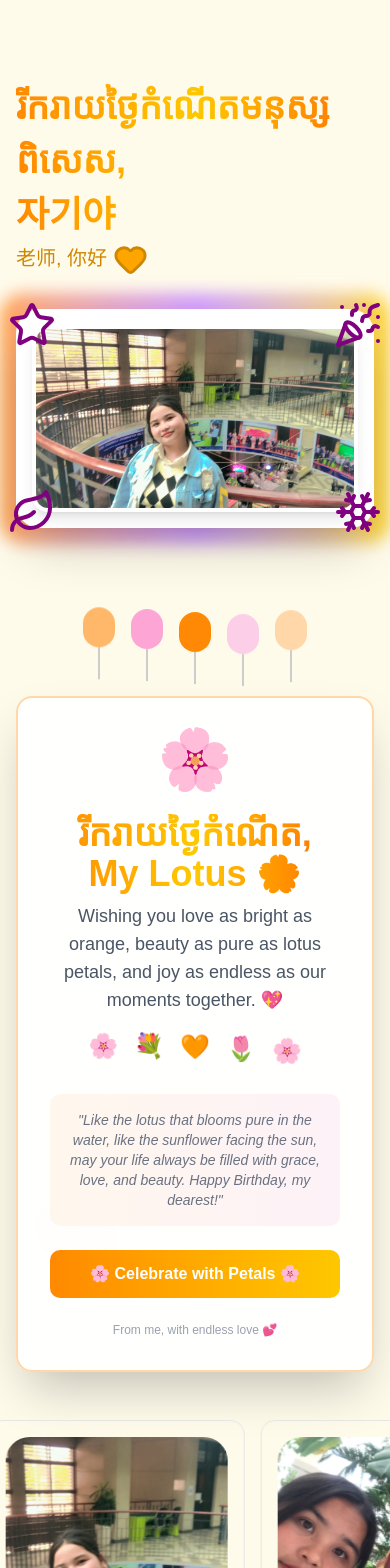
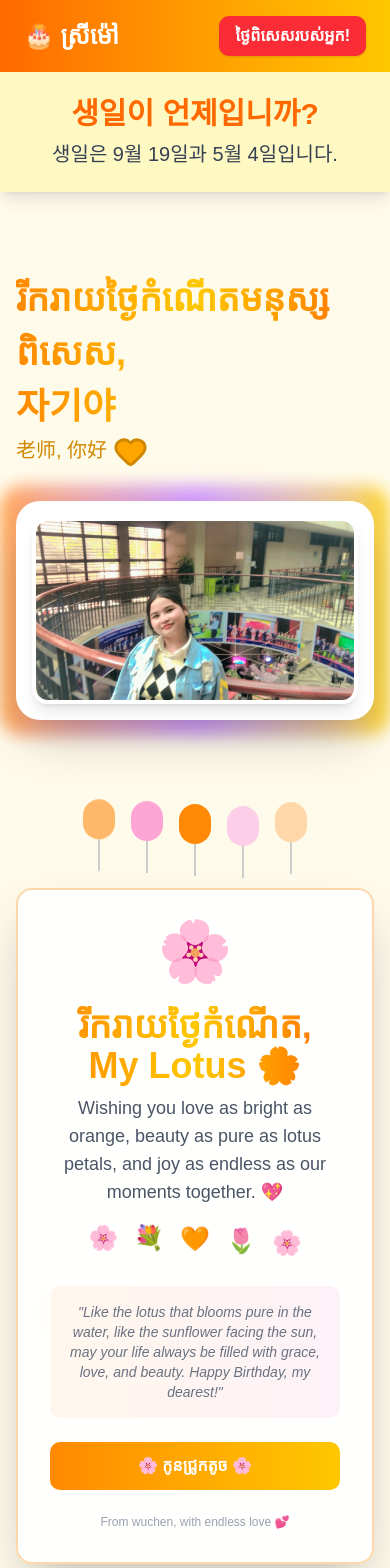
Before and after one commit to Minwook07/birthday-gifts, a Next.js app: page /home in a window 390 px wide. Shown: the top 1568 px of the page. Built offline with nearby package versions, Linux system fonts and the light colour scheme; a web font is replaced by a local one.

Commit message:
add navbar

```diff
--- a/src/app/home/page.tsx
+++ b/src/app/home/page.tsx
@@ -2,10 +2,14 @@ import { FlowerSummary } from "@/components/birthday/FlowerSummary";
 import { BirthdayCard } from "../../components/birthday/BirthdayCard";
 import HeroBanner from "../../components/birthday/HeroBanner";
 import { PhotoMarqueeshow } from "@/components/birthday/PhotoMarqueeshow";
+import Header from "@/components/layout/Header";
 
 export default function HomePage() {
     return (
         <div className="relative min-h-screen bg-amber-50 overflow-hidden">
+            <nav>
+                <Header />
+            </nav>
             <div className="absolute inset-0 pointer-events-none opacity-10">
                 {[...Array(8)].map((_, i) => (
                     <div
--- a/src/app/layout.tsx
+++ b/src/app/layout.tsx
@@ -9,6 +9,11 @@ import "./globals.css";
 export const metadata = {
   title: "HappyBirthDay",
   description: "Wish you the best day ever",
+  icons: {
+    icon: "/subflower/d.png", // main favicon
+    shortcut: "/subflower/d.png", // shortcut icon for some browsers
+    apple: "/subflower/d.png", // iOS home screen
+  },
 };
 
 export default function RootLayout({ children }) {
--- a/src/components/birthday/BirthdayCard.tsx
+++ b/src/components/birthday/BirthdayCard.tsx
@@ -23,7 +23,7 @@ export function BirthdayCard() {
                     {[...Array(40)].map((_, i) => (
                         <div
                             key={i}
-                            className="absolute w-3 h-3 bg-pink-300 rounded-full animate-bounce opacity-80"
+                            className="absolute w-3 h-3 bg-pink-300/80 rounded-full animate-bounce"
                             style={{
                                 left: `${Math.random() * 100}%`,
                                 animationDelay: `${Math.random() * 2}s`,
@@ -55,7 +55,7 @@ export function BirthdayCard() {
                     <div className="text-6xl animate-pulse">🌸</div>
 
                     <div className="space-y-2">
-                        <h1 className="text-4xl font-bold bg-gradient-to-r from-orange-400 via-yellow-400 to-orange-500 bg-clip-text text-transparent animate-pulse">
+                        <h1 className="text-4xl font-bold bg-orange-400 bg-gradient-to-r from-orange-400 via-yellow-400 to-orange-500 bg-clip-text text-transparent animate-pulse">
                             រីករាយថ្ងៃកំណើត, My Lotus 🌸
                         </h1>
                         <p className="text-lg text-gray-600 dark:text-gray-300">
@@ -71,7 +71,7 @@ export function BirthdayCard() {
                         <span className="animate-bounce" style={{ animationDelay: "0.4s" }}>🌸</span>
                     </div>
 
-                    <div className="bg-gradient-to-r from-orange-50 to-pink-50 dark:from-orange-900/30 dark:to-pink-900/30 rounded-lg p-4">
+                    <div className="bg-orange-50 bg-gradient-to-r from-orange-50 to-pink-50 dark:from-orange-900/30 dark:to-pink-900/30 rounded-lg p-4">
                         <p className="text-sm text-gray-500 dark:text-gray-300 italic">
                             "Like the lotus that blooms pure in the water, like the sunflower facing the sun, may your life always be filled with grace, love, and beauty. Happy Birthday, my dearest!"
                         </p>
@@ -79,12 +79,12 @@ export function BirthdayCard() {
 
                     <div
                         onClick={handleCelebrate}
-                        className="w-full bg-gradient-to-r from-orange-400 to-yellow-400 hover:from-orange-500 hover:to-yellow-500 text-white font-semibold py-3 rounded-lg transform transition-all duration-200 hover:scale-105 active:scale-95"
+                        className="w-full bg-orange-400 bg-gradient-to-r from-orange-400 to-yellow-400 hover:from-orange-500 hover:to-yellow-500 text-white font-semibold py-3 rounded-lg transform transition-all duration-200 hover:scale-105 active:scale-95"
                     >
-                        🌸 Celebrate with Petals 🌸
+                        🌸 កូនជ្រូកតូច 🌸
                     </div>
 
-                    <div className="text-xs text-gray-400">From me, with endless love 💕</div>
+                    <div className="text-xs text-gray-400">From wuchen, with endless love 💕</div>
                 </div>
             </div>
         </div>
--- /dev/null
+++ b/src/components/birthday/BirthdayInfo.tsx
@@ -0,0 +1,45 @@
+'use client'
+import { useState, useEffect } from "react";
+
+export function BirthdayInfo() {
+    const translations = [
+        {
+            lang: "zh",
+            question: "你的生日是什么时候？",
+            answer: "生日是9月19日和5月4日。",
+        },
+        {
+            lang: "ko",
+            question: "생일이 언제입니까?",
+            answer: "생일은 9월 19일과 5월 4일입니다.",
+        },
+        {
+            lang: "km",
+            question: "ថ្ងៃកំណើតរបស់អ្នកនៅពេលណា?",
+            answer: "ថ្ងៃកំណើតរបស់ខ្ញុំគឺថ្ងៃទី 19 ខែកញ្ញា និងថ្ងៃទី 4 ខែឧសភា!",
+        },
+    ];
+
+    const [currentIndex, setCurrentIndex] = useState(0);
+
+    useEffect(() => {
+        const interval = setInterval(() => {
+            setCurrentIndex((prev) => (prev + 1) % translations.length);
+        }, 3000);
+
+        return () => clearInterval(interval);
+    }, []);
+
+    const current = translations[currentIndex];
+
+    return (
+        <div className="bg-yellow-100 text-center py-6 transition-all duration-700 ease-in-out">
+            <h1 className="text-3xl font-bold text-orange-500 mb-2">
+                {current.question}
+            </h1>
+            <p className="text-xl text-gray-700">
+                {current.answer}
+            </p>
+        </div>
+    );
+}
--- a/src/components/birthday/FlowerSummary.tsx
+++ b/src/components/birthday/FlowerSummary.tsx
@@ -28,7 +28,7 @@ export function FlowerSummary() {
     return (
         <div className="container mx-auto py-10">
             <h1 className="text-3xl md:text-6xl text-center mb-10 text-orange-500 break-words">
-                꼬마아가씨
+                꼬마아가씨, 사랑해
             </h1>
             <div className="grid grid-cols-1 sm:grid-cols-2 gap-x-8 gap-y-8 items-center sm:items-start relative z-10">
 
@@ -79,7 +79,7 @@ export function FlowerSummary() {
                 {/* Birthday Quote Section */}
                 <div className="text-center mt-10 space-y-6 order-1 md:order-2 ">
                     <h2 className="text-2xl md:text-3xl font-semibold text-orange-600 italic">
-                        "너는 나의 sunshine, my sunflower, my happiness."
+                        "너는 나의 sunshine, my sunflower, 나의 happiness."
                     </h2>
 
                     <p className="text-lg md:text-xl text-gray-700">
--- a/src/components/birthday/HeroBanner.tsx
+++ b/src/components/birthday/HeroBanner.tsx
@@ -1,11 +1,11 @@
-import { Heart, Star, Snowflake, Leaf, PartyPopper } from "lucide-react";
+import { Heart } from "lucide-react";
 export default function HeroBanner() {
     return (
         <div className="container mx-auto px-4">
             <div className="grid grid-cols-1 sm:grid-cols-2 gap-x-8 gap-y-8 items-center sm:items-start relative z-10 py-20">
 
                 <div>
-                    <h1 className="text-4xl md:text-6xl lg:text-8xl font-bold leading-normal lg:leading-30 bg-gradient-to-r from-orange-400 via-yellow-400 to-orange-500 bg-clip-text text-transparent break-words">
+                    <h1 className="text-4xl md:text-6xl lg:text-8xl font-bold leading-normal lg:leading-30 bg-orange-400 bg-gradient-to-r from-orange-400 via-yellow-400 to-orange-500 bg-clip-text text-transparent break-words">
                         រីករាយថ្ងៃកំណើតមនុស្សពិសេស, <br /> 자기야
                     </h1>
                     <div className="text-xl md:text-2xl text-yellow-600 font-medium">
@@ -13,34 +13,19 @@ export default function HeroBanner() {
                     </div>
                 </div>
 
-
                 <div
                     className="flex justify-center lg:justify-end mb-12 transform transition-all duration-1000 delay-500"
                 >
                     <div className="relative max-w-full sm:max-w-md mx-auto lg:mx-0">
-                        <div className="absolute -inset-4 bg-gradient-to-r from-orange-400 via-purple-400 to-yellow-400 rounded-3xl blur-sm opacity-75"></div>
+                        <div className="absolute -inset-4 bg-orange-400 bg-gradient-to-r from-orange-400 via-purple-400 to-yellow-400 rounded-3xl blur-sm opacity-75"></div>
                         <div className="relative bg-white p-4 rounded-3xl shadow-2xl">
                             <img
                                 src="/mm.JPG"
                                 alt="Birthday celebration"
                                 className="rounded-2xl w-full h-auto border-4 border-white shadow-lg"
                             />
-                            {/* <div className="absolute -top-2 -left-2 text-3xl">🎈</div> */}
-                            <div className="absolute -top-2 -left-2 text-3xl">
-                                <Star color="purple" size={48} />
-                            </div>
-                            <div className="absolute -top-2 -right-2 text-3xl">
-                                <PartyPopper color="purple" size={48} />
-                            </div>
-                            <div className="absolute -bottom-2 -left-2 text-3xl">
-                                <Leaf color="purple" size={48} />
-                            </div>
-                            <div className="absolute -bottom-2 -right-2 text-3xl">
-                                <Snowflake color="purple" size={48} />
-                            </div>
                         </div>
                     </div>
-
                 </div>
             </div>
         </div>
--- /dev/null
+++ b/src/components/layout/Header.tsx
@@ -0,0 +1,21 @@
+import { BirthdayInfo } from "../birthday/BirthdayInfo"
+export default function Header() {
+    return (
+        <header className="bg-orange-500 bg-gradient-to-r from-orange-500 to-yellow-400 shadow-lg">
+            <div className="mx-auto px-6 py-4 flex items-center justify-between">
+                {/* Logo / Brand */}
+                <div className="text-white font-bold text-2xl">
+                    🎂 ស្រីម៉ៅ
+                </div>
+
+                {/* Action / Highlight */}
+                <div className="text-white font-semibold bg-red-500 px-4 py-2 rounded-lg shadow hover:bg-red-600 transition-colors">
+                    ថ្ងៃពិសេសរបស់អ្នក!
+                </div>
+            </div>
+
+            {/* Birthday Info Section */}
+            <BirthdayInfo />
+        </header>
+    )
+}
```
Also changed, not shown: src/components/birthday/BlowOutCandle.tsx (+23 -23 lines).
